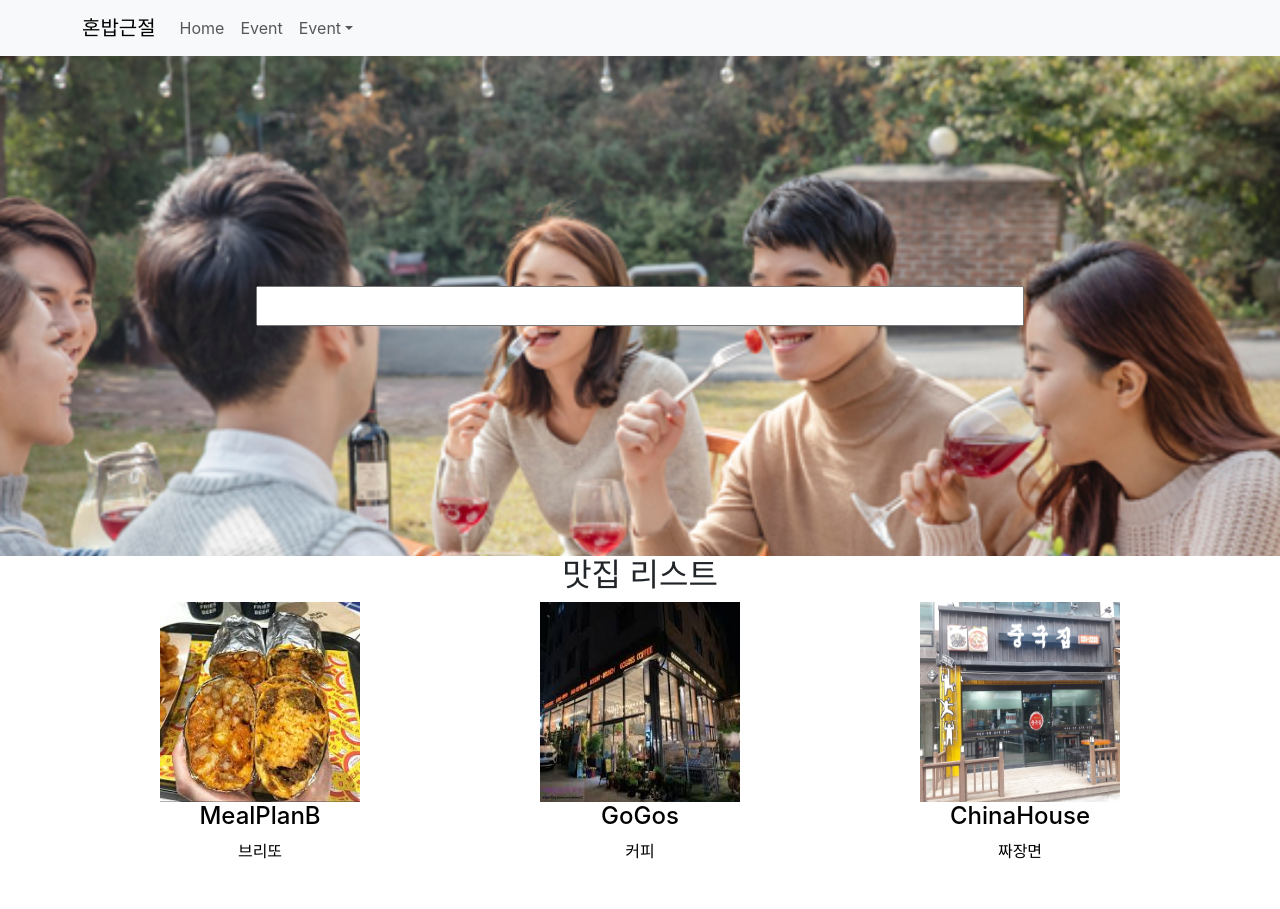
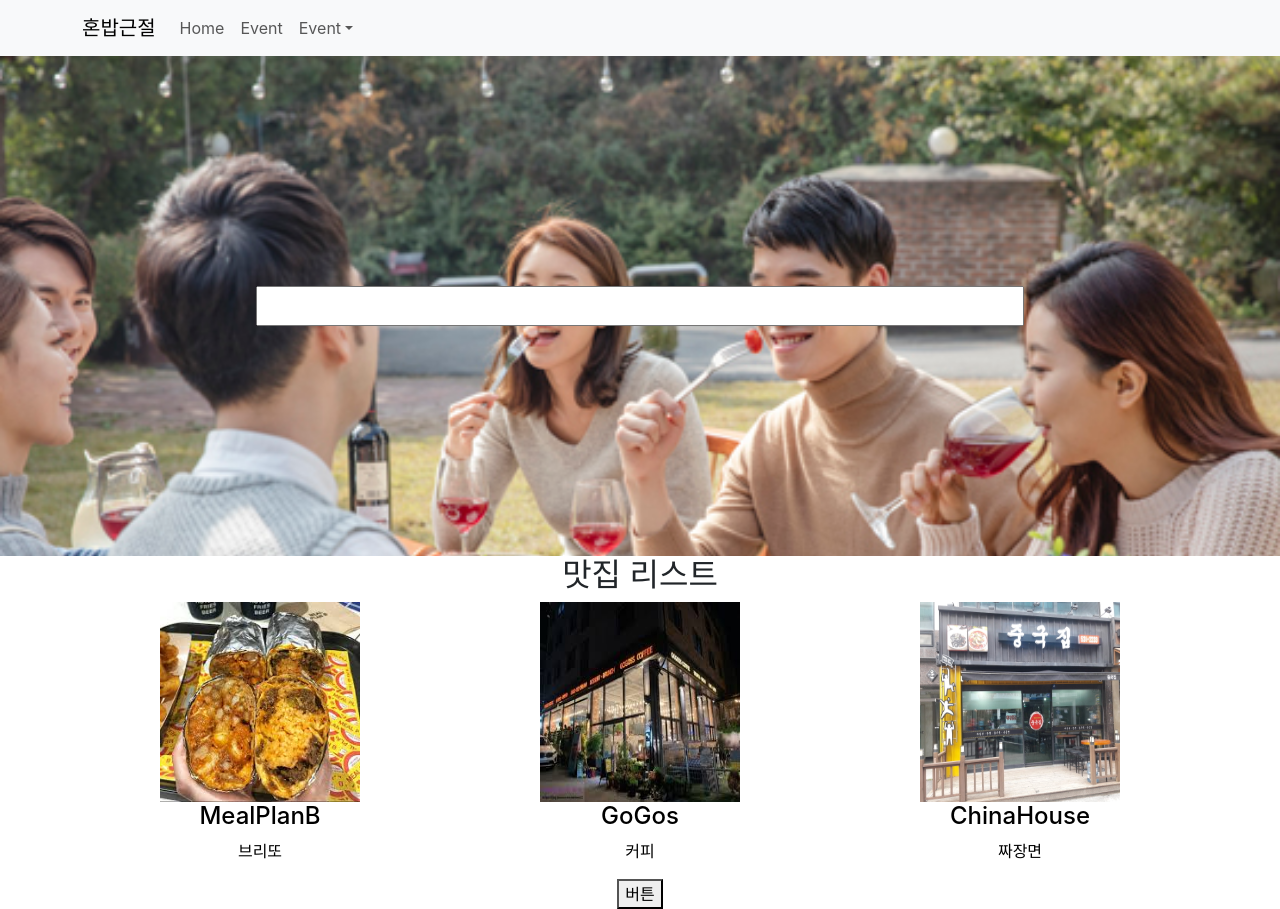
Before and after one commit to SinYusi/ReactBlog, a React (Create React App) app in the folder shop/: page / in a window 1280 px wide. Before the commit the page ends 879 px from the top, so only its background shows below. Built offline with nearby package versions, Linux system fonts and the light colour scheme.

Commit message:
Part 2 : Lecture 11
ajax 통신을 통한 다양한 기능 구현

```diff
--- a/shop/src/App.js
+++ b/shop/src/App.js
@@ -7,10 +7,11 @@
 import { Routes, Route, Link, useNavigate, Outlet, Navigate } from 'react-router-dom'
 import Detail from './routes/Detail.js';
 import Event from './routes/Event.js';
+import axios from 'axios'
 
 function App() {
 
-  let [restaurant] = useState(data)
+  let [restaurant, setRestaurant] = useState(data)
   let restaurant_name = ['밀플랜비', '고고스', '중국집']
   let navigate = useNavigate();
 
@@ -60,6 +61,16 @@
 
               </div>
             </div>
+            <button onClick={() => {
+              axios.get('https://codingapple1.github.io/shop/data2.json')
+                .then((결과) => {
+                  let copy = restaurant.concat(결과.data)
+                  setRestaurant(copy)
+                })
+                .catch(() => {
+                  console.log('실패함ㅅㄱ')
+                })
+            }}>버튼</button>
           </div>
         } />
 
```
